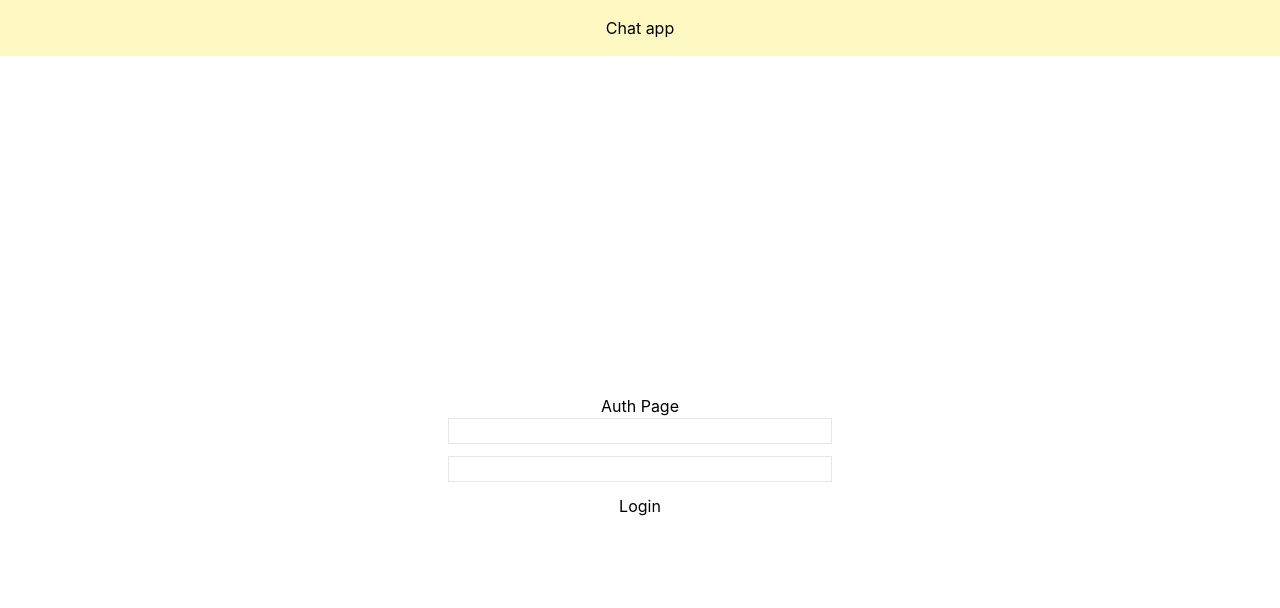
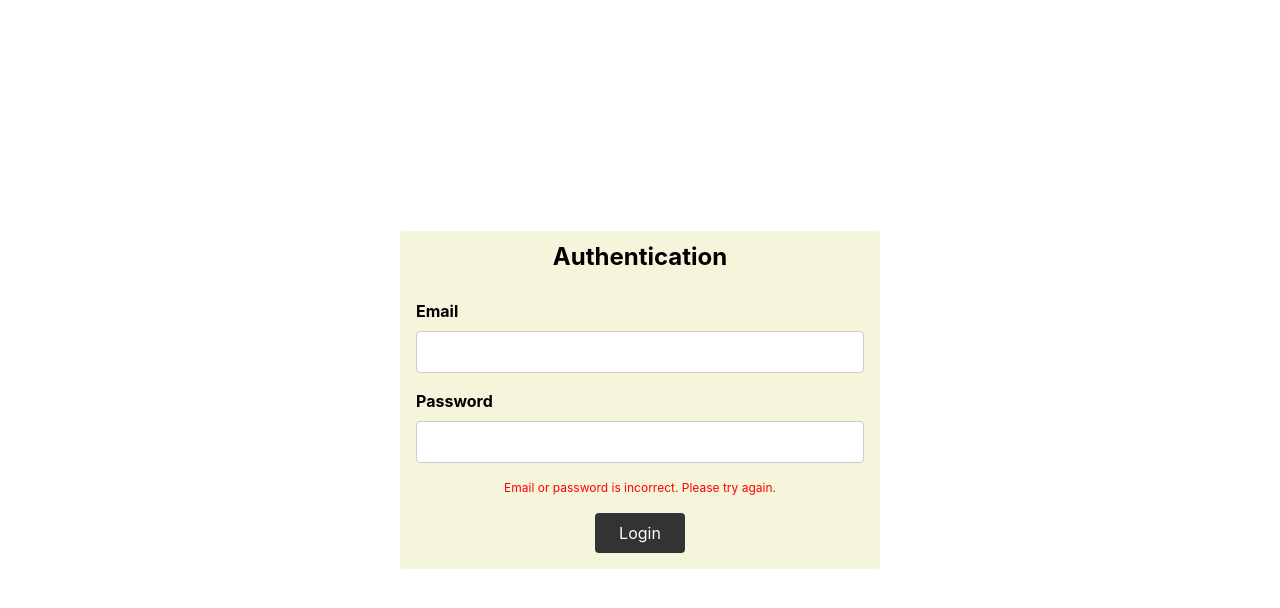
Before and after one commit to hungds99/aws-rt-chat-app-client, a React (Create React App) app: page /auth in a window 1280 px wide. Shown: the top 608 px of the page. Built offline with nearby package versions, Linux system fonts and the light colour scheme; no server answers.

Commit message:
add: form authentication 🍓

```diff
--- a/src/App.tsx
+++ b/src/App.tsx
@@ -1,10 +1,4 @@
-import {
-  createContext,
-  useCallback,
-  useEffect,
-  useMemo,
-  useState
-} from 'react';
+import { createContext, useEffect, useMemo, useState } from 'react';
 import { BrowserRouter, Route, Routes } from 'react-router-dom';
 import { WSServices } from './api/ws';
 import Auth from './pages/Auth';
@@ -40,9 +34,7 @@ function App() {
   };
 
   const intWs = useMemo(() => {
-    console.log('intWs', ws);
     if (ws?.readyState === ws?.CLOSED || !ws) {
-      console.log('Create new ws');
       const ws = new WebSocket('ws://127.0.0.1:3001');
       setWs(ws);
       return ws;
@@ -64,8 +56,6 @@ function App() {
 
   return (
     <AppContext.Provider value={{ authUser, setAuthUser, ws }}>
-      <div className='bg-yellow-100 p-4 text-center'>Chat app</div>
-      <div>
       <BrowserRouter>
         <Routes>
           <Route path='/' index element={<Home />} />
@@ -82,7 +72,6 @@ function App() {
           />
         </Routes>
       </BrowserRouter>
-      </div>
     </AppContext.Provider>
   );
 }
--- a/src/api/user.ts
+++ b/src/api/user.ts
@@ -9,7 +9,6 @@ export const UserServices = {
       email,
       password
     });
-    console.log('user: ', user);
     localStorage.setItem('accessToken', user.accessToken);
     localStorage.setItem('refreshToken', user.refreshToken);
     return user;
--- a/src/index.css
+++ b/src/index.css
@@ -4,12 +4,79 @@
 
 body {
   margin: 0;
-  font-family: -apple-system, BlinkMacSystemFont, 'Segoe UI', 'Roboto', 'Oxygen', 'Ubuntu', 'Cantarell', 'Fira Sans',
-    'Droid Sans', 'Helvetica Neue', sans-serif;
+  font-family: -apple-system, BlinkMacSystemFont, 'Segoe UI', 'Roboto', 'Oxygen',
+    'Ubuntu', 'Cantarell', 'Fira Sans', 'Droid Sans', 'Helvetica Neue',
+    sans-serif;
   -webkit-font-smoothing: antialiased;
   -moz-osx-font-smoothing: grayscale;
 }
 
 code {
-  font-family: source-code-pro, Menlo, Monaco, Consolas, 'Courier New', monospace;
+  font-family: source-code-pro, Menlo, Monaco, Consolas, 'Courier New',
+    monospace;
 }
+
+/* Form */
+.section {
+  width: 100%;
+  height: 100vh;
+  display: flex;
+  flex-direction: column;
+  justify-content: center;
+  align-items: center;
+}
+
+.form-wrapper {
+  min-width: 480px;
+  background-color: beige;
+  border-radius: 0.25rem;
+}
+
+.title {
+  text-align: center;
+  font-size: 1.5rem;
+  font-weight: bold;
+  padding: 0.5rem;
+}
+
+.form {
+  display: flex;
+  flex-direction: column;
+  padding: 1rem;
+  gap: 1rem;
+}
+
+.form-item {
+  display: flex;
+  flex-direction: column;
+  gap: 0.5rem;
+}
+
+.form-label {
+  font-weight: bold;
+}
+
+.form-input {
+  padding: 0.5rem;
+  border-radius: 0.25rem;
+  border: 1px solid #ccc;
+}
+
+.form-input:focus {
+  outline: none;
+  border-color: #333;
+}
+
+.text-error {
+  color: red;
+  font-size: 0.75rem;
+}
+
+.btn {
+  padding: 0.5rem 1.5rem;
+  border-radius: 0.25rem;
+  border: none;
+  background-color: #333;
+  color: #fff;
+  cursor: pointer;
+}
--- a/src/pages/Auth/index.tsx
+++ b/src/pages/Auth/index.tsx
@@ -23,30 +23,45 @@ const Auth = () => {
   };
 
   return (
-    <section className='h-screen'>
-      <div className='flex flex-col items-center justify-center h-full'>
-        <h1>Auth Page</h1>
-        <div className='flex flex-col gap-3 w-96'>
+    <section className='section'>
+      <div className='form-wrapper'>
+        <h1 className='title'>Authentication</h1>
+        <form className='form'>
+          <div className='form-item'>
+            <label className='form-label' htmlFor='email'>
+              Email
+            </label>
             <input
-            className='border'
+              className='form-input'
               type='text'
               name='email'
               id='email'
               value={user.email}
               onChange={handleInputChange}
             />
+          </div>
+          <div className='form-item'>
+            <label className='form-label' htmlFor='password'>
+              Password
+            </label>
             <input
-            className='border'
+              className='form-input'
               type='password'
               name='password'
               id='password'
               value={user.password}
               onChange={handleInputChange}
             />
-          <button type='button' onClick={handleLogin}>
+          </div>
+          <p className='text-center text-error'>
+            Email or password is incorrect. Please try again.
+          </p>
+          <div className='text-center'>
+            <button className='btn' type='button' onClick={handleLogin}>
               Login
             </button>
           </div>
+        </form>
       </div>
     </section>
   );
--- a/src/pages/routes.tsx
+++ /dev/null
@@ -1,28 +0,0 @@
-import { useRoutes } from 'react-router-dom';
-import About from './About';
-import Auth from './Auth';
-import Chat from './Chat';
-import Home from './Home';
-import Rooms from './Rooms';
-
-const Routes = () => {
-  const element = useRoutes([
-    // {
-    //   path: '/',
-    //   element: <Home />,
-    //   children: [
-    //     {
-    //       path: 'about',
-    //       element: <About />
-    //     }
-    //   ]
-    // },
-    // { path: 'auth', element: <Auth /> },
-    // { path: 'rooms', element: <Rooms /> },
-    // { path: 'chat', element: <Chat /> }
-  ]);
-
-  return element;
-};
-
-export default Routes;
```
Lines whose indentation alone changed are shown as unchanged.
